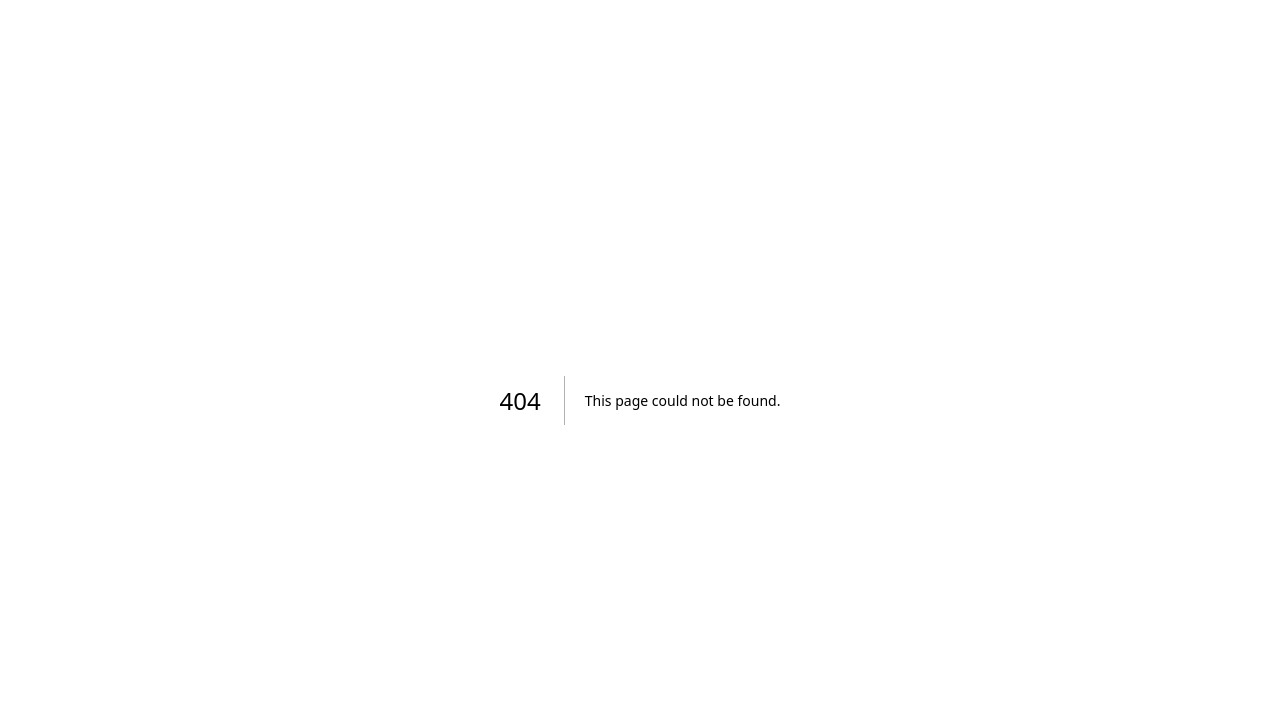
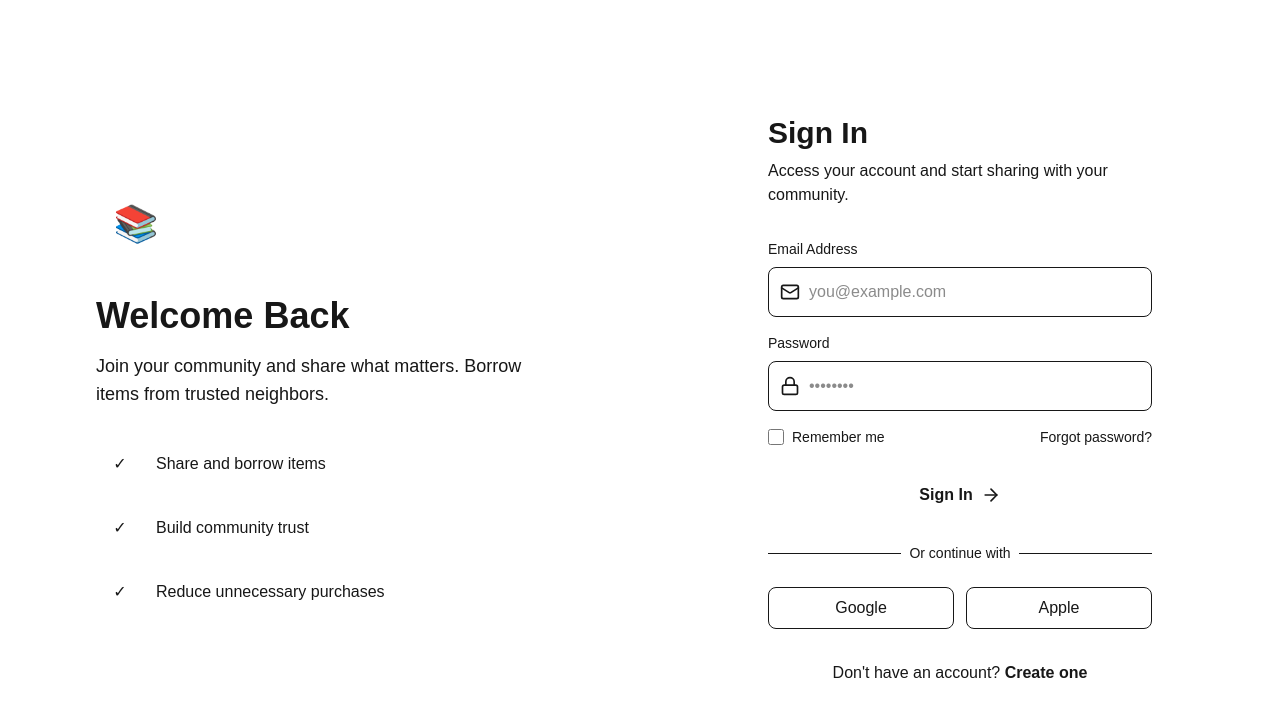
Before and after one commit to inevitable-ank/ShareLib, a Next.js app: page /login in a window 1280 px wide. Before the commit this address had no page. Shown: the top 716 px of the page. Built offline with nearby package versions, Linux system fonts and the light colour scheme.

Commit message:
created login page

```diff
--- /dev/null
+++ b/app/login/page.tsx
@@ -0,0 +1,152 @@
+"use client"
+
+import type React from "react"
+
+import Link from "next/link"
+import { useState } from "react"
+import { Mail, Lock, ArrowRight } from "lucide-react"
+
+export default function LoginPage() {
+  const [email, setEmail] = useState("")
+  const [password, setPassword] = useState("")
+  const [isLoading, setIsLoading] = useState(false)
+
+  const handleSubmit = async (e: React.FormEvent) => {
+    e.preventDefault()
+    setIsLoading(true)
+    // API call would go here
+    setTimeout(() => setIsLoading(false), 1000)
+  }
+
+  return (
+    <div className="min-h-screen flex">
+      {/* Left Side - Illustration */}
+      <div className="hidden lg:flex lg:w-1/2 bg-gradient-to-br from-primary/10 via-accent/5 to-secondary/10 flex-col justify-center items-center p-8">
+        <div className="max-w-md">
+          <div className="w-20 h-20 bg-gradient-to-br from-primary to-accent rounded-2xl flex items-center justify-center text-4xl mb-8">
+            📚
+          </div>
+          <h2 className="text-4xl font-bold text-foreground mb-4">Welcome Back</h2>
+          <p className="text-lg text-muted-foreground mb-8">
+            Join your community and share what matters. Borrow items from trusted neighbors.
+          </p>
+          <div className="space-y-4">
+            <div className="flex items-center gap-3">
+              <div className="w-12 h-12 bg-primary/20 rounded-lg flex items-center justify-center text-primary">✓</div>
+              <span className="text-foreground">Share and borrow items</span>
+            </div>
+            <div className="flex items-center gap-3">
+              <div className="w-12 h-12 bg-accent/20 rounded-lg flex items-center justify-center text-accent">✓</div>
+              <span className="text-foreground">Build community trust</span>
+            </div>
+            <div className="flex items-center gap-3">
+              <div className="w-12 h-12 bg-secondary/20 rounded-lg flex items-center justify-center text-secondary">
+                ✓
+              </div>
+              <span className="text-foreground">Reduce unnecessary purchases</span>
+            </div>
+          </div>
+        </div>
+      </div>
+
+      {/* Right Side - Form */}
+      <div className="w-full lg:w-1/2 flex flex-col justify-center p-6 sm:p-12">
+        <div className="max-w-sm mx-auto w-full">
+          <div className="mb-8">
+            <h1 className="text-3xl font-bold text-foreground mb-2">Sign In</h1>
+            <p className="text-muted-foreground">Access your account and start sharing with your community.</p>
+          </div>
+
+          <form onSubmit={handleSubmit} className="space-y-4">
+            {/* Email Input */}
+            <div>
+              <label htmlFor="email" className="block text-sm font-medium text-foreground mb-2">
+                Email Address
+              </label>
+              <div className="relative">
+                <Mail className="absolute left-3 top-1/2 -translate-y-1/2 w-5 h-5 text-muted-foreground" />
+                <input
+                  id="email"
+                  type="email"
+                  placeholder="you@example.com"
+                  value={email}
+                  onChange={(e) => setEmail(e.target.value)}
+                  className="w-full pl-10 pr-4 py-3 rounded-lg bg-input border border-border focus:outline-none focus:ring-2 focus:ring-primary/50 transition-smooth"
+                  required
+                />
+              </div>
+            </div>
+
+            {/* Password Input */}
+            <div>
+              <label htmlFor="password" className="block text-sm font-medium text-foreground mb-2">
+                Password
+              </label>
+              <div className="relative">
+                <Lock className="absolute left-3 top-1/2 -translate-y-1/2 w-5 h-5 text-muted-foreground" />
+                <input
+                  id="password"
+                  type="password"
+                  placeholder="••••••••"
+                  value={password}
+                  onChange={(e) => setPassword(e.target.value)}
+                  className="w-full pl-10 pr-4 py-3 rounded-lg bg-input border border-border focus:outline-none focus:ring-2 focus:ring-primary/50 transition-smooth"
+                  required
+                />
+              </div>
+            </div>
+
+            {/* Remember & Forgot */}
+            <div className="flex items-center justify-between text-sm">
+              <label className="flex items-center gap-2 cursor-pointer">
+                <input type="checkbox" className="w-4 h-4 rounded border-border" />
+                <span className="text-muted-foreground">Remember me</span>
+              </label>
+              <Link href="#" className="text-primary hover:underline">
+                Forgot password?
+              </Link>
+            </div>
+
+            {/* Sign In Button */}
+            <button
+              type="submit"
+              disabled={isLoading}
+              className="w-full py-3 mt-6 bg-gradient-to-r from-primary to-accent text-primary-foreground font-semibold rounded-lg hover-lift disabled:opacity-50 flex items-center justify-center gap-2"
+            >
+              {isLoading ? "Signing in..." : "Sign In"}
+              <ArrowRight className="w-5 h-5" />
+            </button>
+          </form>
+
+          {/* Divider */}
+          <div className="relative my-6">
+            <div className="absolute inset-0 flex items-center">
+              <div className="w-full border-t border-border"></div>
+            </div>
+            <div className="relative flex justify-center text-sm">
+              <span className="px-2 bg-background text-muted-foreground">Or continue with</span>
+            </div>
+          </div>
+
+          {/* Social Login */}
+          <div className="grid grid-cols-2 gap-3">
+            <button className="py-2 px-4 border border-border rounded-lg hover:bg-muted transition-smooth flex items-center justify-center gap-2">
+              <span>Google</span>
+            </button>
+            <button className="py-2 px-4 border border-border rounded-lg hover:bg-muted transition-smooth flex items-center justify-center gap-2">
+              <span>Apple</span>
+            </button>
+          </div>
+
+          {/* Sign Up Link */}
+          <p className="mt-8 text-center text-muted-foreground">
+            Don't have an account?{" "}
+            <Link href="/register" className="text-primary font-semibold hover:underline">
+              Create one
+            </Link>
+          </p>
+        </div>
+      </div>
+    </div>
+  )
+}
```
